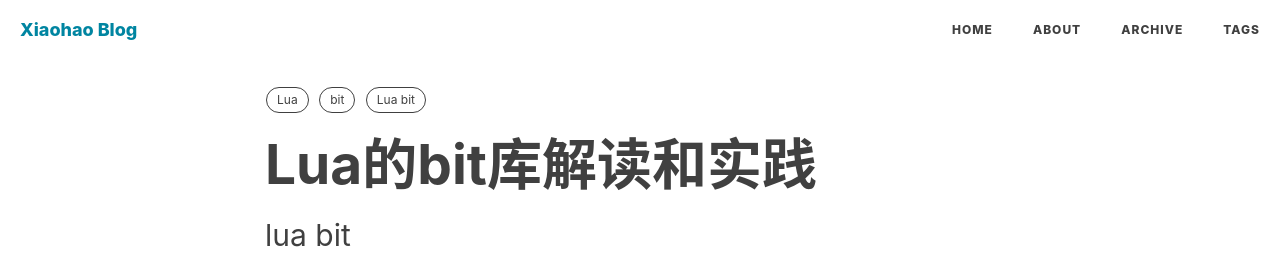
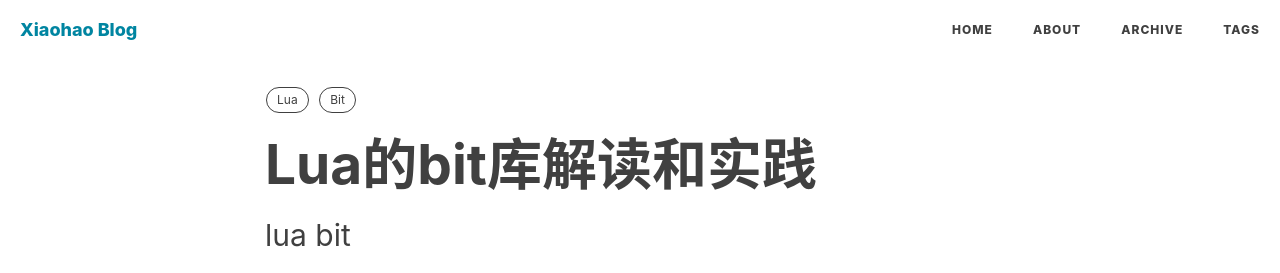
Before and after one commit to ZhongChunHao/xiaohao.github.io, a Jekyll site: the page built from _posts/2020-2-8-lua-bit.md, in a window 1280 px wide and 900 px high. Shown: the top 273 px of the window. Built offline with Jekyll 4.4.1, drawn with Linux system fonts in a browser that asks for light colours; nearby versions of some CDN libraries; comment, search, counter and statistics services are not loaded.

Commit message:
Update 2020-2-8-lua-bit.md

```diff
--- a/_posts/2020-2-8-lua-bit.md
+++ b/_posts/2020-2-8-lua-bit.md
@@ -10,8 +10,7 @@ catalog:      true
 ...published:    false
 tags:
     - Lua
-    - bit
-    - Lua bit
+    - Bit
 ---
 
 ### 一.位的意思
```
